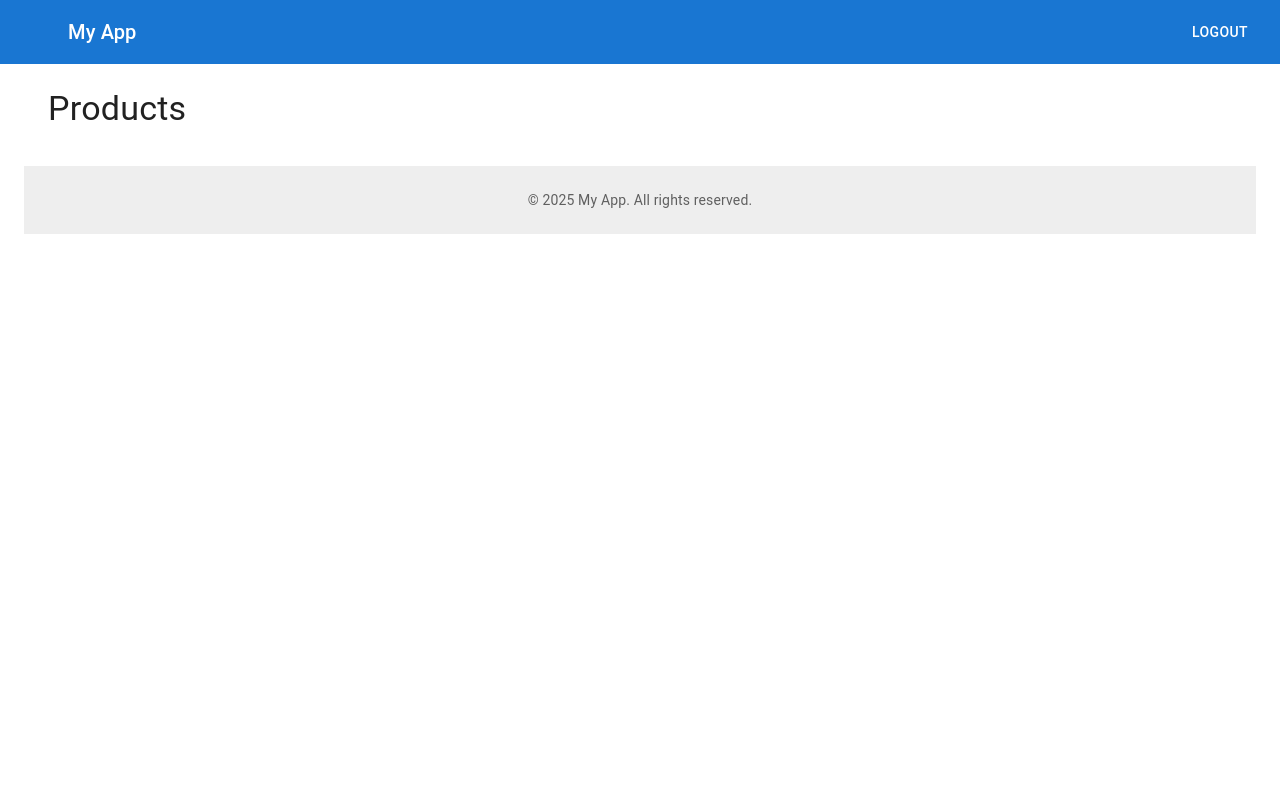
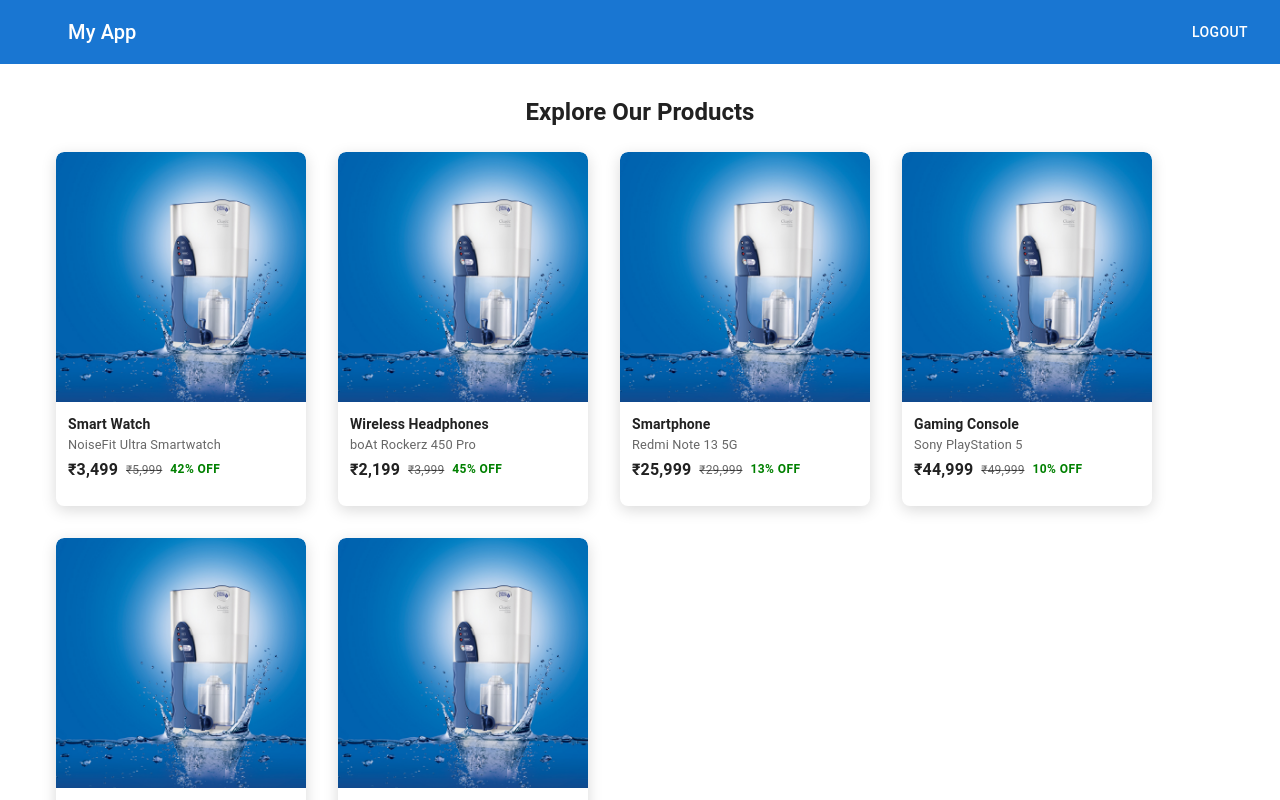
Before and after one commit to abhi7980/smartFilter, a React (Vite) app: page /products in a window 1280 px wide. Shown: the top 800 px of the page. Built offline with nearby package versions, Linux system fonts and the light colour scheme; sample sign-in values are in the browser's storage; some icons are missing.

Commit message:
product cards

```diff
--- a/src/pages/Products.jsx
+++ b/src/pages/Products.jsx
@@ -1,11 +1,148 @@
-import { Box, Typography } from '@mui/material';
+import {
+  Box,
+  Typography,
+  Grid,
+  Card,
+  CardContent,
+  CardMedia,
+} from '@mui/material';
+import waterfilter from '../assets/images/filter.jpg';
+
+const products = [
+  {
+    id: 1,
+    title: 'Smart Watch',
+    description: 'NoiseFit Ultra Smartwatch',
+    price: '₹3,499',
+    originalPrice: '₹5,999',
+    discount: '42% OFF',
+    image: waterfilter,
+  },
+  {
+    id: 2,
+    title: 'Wireless Headphones',
+    description: 'boAt Rockerz 450 Pro',
+    price: '₹2,199',
+    originalPrice: '₹3,999',
+    discount: '45% OFF',
+    image: waterfilter,
+  },
+  {
+    id: 3,
+    title: 'Smartphone',
+    description: 'Redmi Note 13 5G',
+    price: '₹25,999',
+    originalPrice: '₹29,999',
+    discount: '13% OFF',
+    image: waterfilter,
+  },
+  {
+    id: 4,
+    title: 'Gaming Console',
+    description: 'Sony PlayStation 5',
+    price: '₹44,999',
+    originalPrice: '₹49,999',
+    discount: '10% OFF',
+    image: waterfilter,
+  },
+  {
+    id: 5,
+    title: 'Laptop',
+    description: 'HP Pavilion x360',
+    price: '₹58,750',
+    originalPrice: '₹69,999',
+    discount: '16% OFF',
+    image: waterfilter,
+  },
+  {
+    id: 6,
+    title: 'Camera',
+    description: 'Canon EOS 200D II',
+    price: '₹19,800',
+    originalPrice: '₹26,999',
+    discount: '27% OFF',
+    image: waterfilter,
+  },
+];
 
 export default function Products() {
   return (
-   <Box sx={{p:3}}>
-     <Typography variant="h4" gutterBottom>
-         Products
+    <Box sx={{ px: { xs: 2, md: 4 }, py: 4 }}>
+      <Typography variant="h5" mb={3} textAlign="center" fontWeight="bold">
+        Explore Our Products
       </Typography>
-   </Box>
+
+      <Grid container spacing={4}>
+        {products.map((product) => (
+          <Grid item xs={6} sm={4} md={3} key={product.id}>
+            <Card
+              sx={{
+                borderRadius: 2,
+                boxShadow: '0 4px 15px rgba(0,0,0,0.15)', // shadow always visible
+                position: 'relative',
+                display: 'flex',
+                flexDirection: 'column',
+                height: '100%',
+              }}
+            >
+              <Box
+                sx={{
+                  overflow: 'hidden',
+                  borderTopLeftRadius: 8,
+                  borderTopRightRadius: 8,
+                }}
+              >
+                <CardMedia
+                  component="img"
+                  image={product.image}
+                  alt={product.title}
+                  sx={{
+                    height: 250,
+                    width: '100%',
+                    objectFit: 'cover',
+                    transition: 'transform 0.3s ease-in-out',
+                    '&:hover': {
+                      transform: 'scale(1.05)',
+                    },
+                  }}
+                />
+              </Box>
+              <CardContent sx={{ p: 1.5 }}>
+                <Typography variant="subtitle2" fontWeight="bold" noWrap>
+                  {product.title}
+                </Typography>
+                <Typography
+                  variant="body2"
+                  color="text.secondary"
+                  sx={{ fontSize: '0.8rem', mb: 0.5 }}
+                >
+                  {product.description}
+                </Typography>
+
+                <Box sx={{ display: 'flex', alignItems: 'center', gap: 1 }}>
+                  <Typography variant="body1" fontWeight="bold">
+                    {product.price}
+                  </Typography>
+                  <Typography
+                    variant="body2"
+                    color="text.secondary"
+                    sx={{ textDecoration: 'line-through', fontSize: '0.75rem' }}
+                  >
+                    {product.originalPrice}
+                  </Typography>
+                  <Typography
+                    variant="caption"
+                    color="green"
+                    fontWeight="bold"
+                  >
+                    {product.discount}
+                  </Typography>
+                </Box>
+              </CardContent>
+            </Card>
+          </Grid>
+        ))}
+      </Grid>
+    </Box>
   );
 }
```
Also changed, not shown: src/assets/images/filter.jpg (added).
